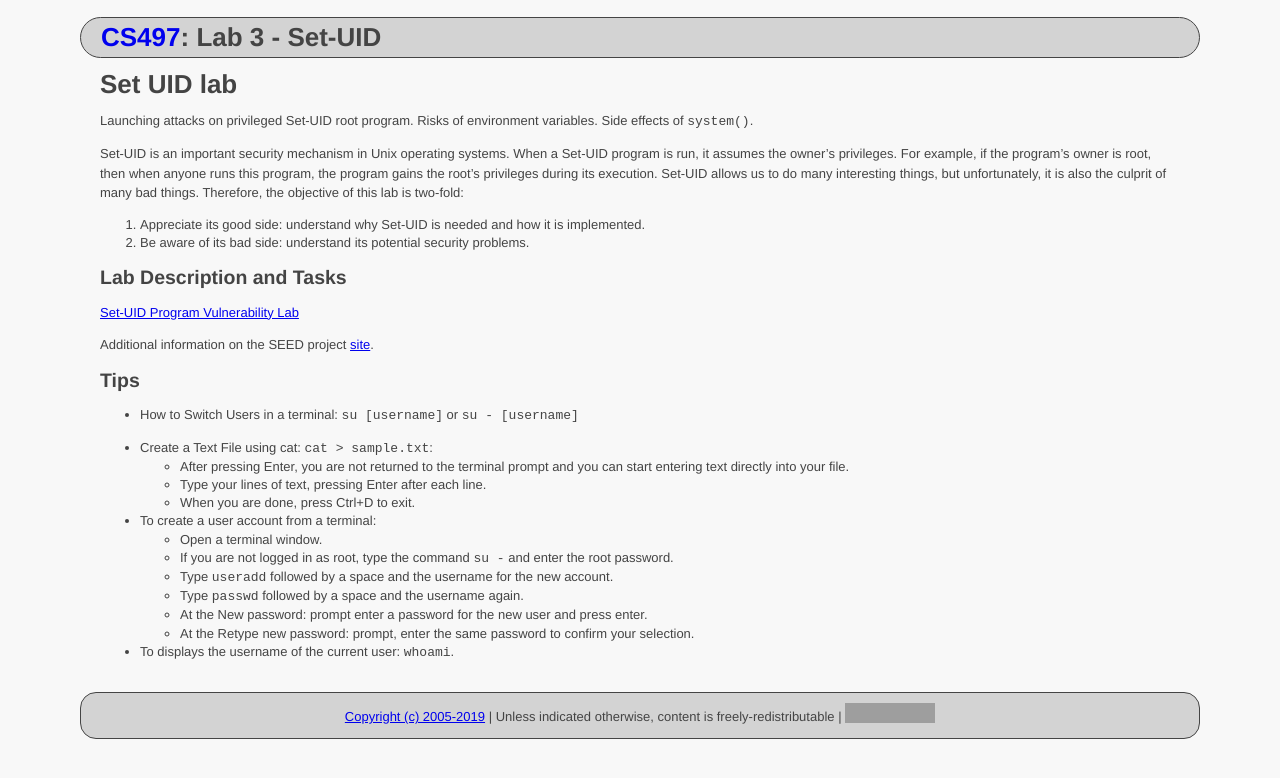
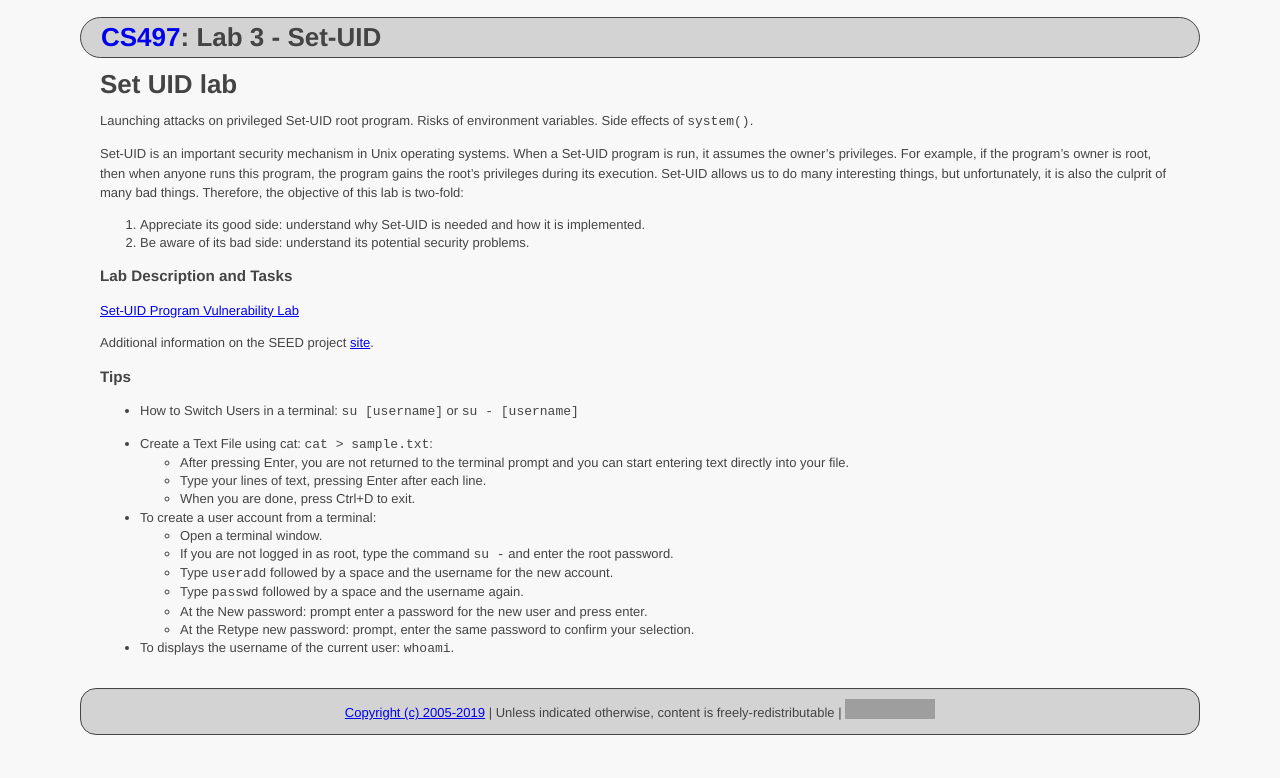
Before and after one commit to ycpcs/cs497-spring2019, a Jekyll site: the page built from labs/lab03.md, in a window 1280 px wide. Shown: the top 778 px of the page. Built offline with Jekyll 4.4.1, drawn with Linux system fonts in a browser that asks for light colours; grey boxes are pictures that could not be loaded.

Commit message:
Update lab03.md

````diff
--- a/labs/lab03.md
+++ b/labs/lab03.md
@@ -12,15 +12,13 @@ Set-UID is an important security mechanism in Unix operating systems. When a Set
 1. Appreciate its good side: understand why Set-UID is needed and how it is implemented.
 2. Be aware of its bad side: understand its potential security problems.
 
-Lab Description and Tasks
--------------------------
+### Lab Description and Tasks
 
 [Set-UID Program Vulnerability Lab](Environment_Variable_and_SetUID.pdf)
 
 Additional information on the SEED project [site](http://www.cis.syr.edu/~wedu/seed/Labs_16.04/Software/Environment_Variable_and_SetUID/).
 
-Tips
-----
+### Tips
 
 - How to Switch Users in a terminal:
 ```su [username]``` or ```su - [username]```
````
